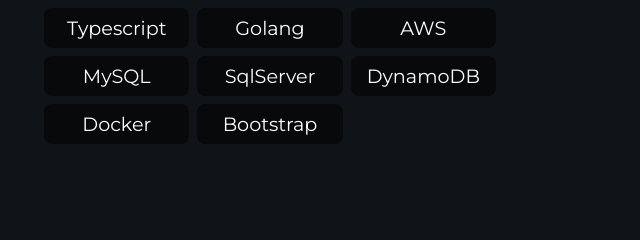
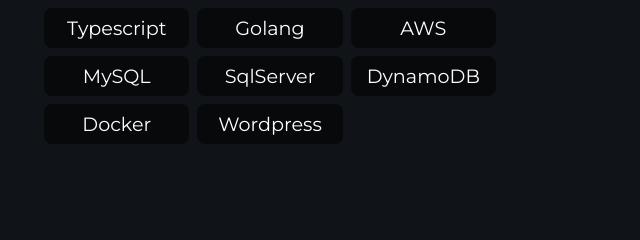
Before and after one commit to adryfernandes/adryane-fernandes-dev-portfolio, a plain HTML site: page index.html in a window 1280 px wide. Shown: the part 1283-1523 px from the top of the page, 634-1274 px from the left. Drawn offline with Linux system fonts and the light colour scheme.

Commit message:
feat(Wordpress nas skils)

```diff
--- a/index.html
+++ b/index.html
@@ -114,7 +114,7 @@
             <li> SqlServer </li>
             <li> DynamoDB </li>
             <li> Docker </li>
-            <li> Bootstrap </li>
+            <li> Wordpress </li>
           </ul>
         </div>
       </div>
```
